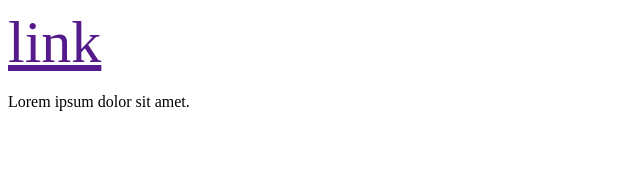
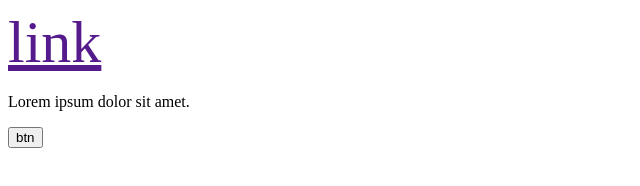
Before and after one commit to ArtGoIt/team, a plain HTML site: page header.html in a window 1280 px wide. Shown: the full height of the page, 0-640 px from the left. Drawn offline with Linux system fonts and the light colour scheme.

Commit message:
fix html header

```diff
--- a/header.html
+++ b/header.html
@@ -12,6 +12,7 @@
     <header>
       <a href="">link</a>
       <p>Lorem ipsum dolor sit amet.</p>
+      <button type="button">btn</button>
     </header>
   </body>
 </html>
```
